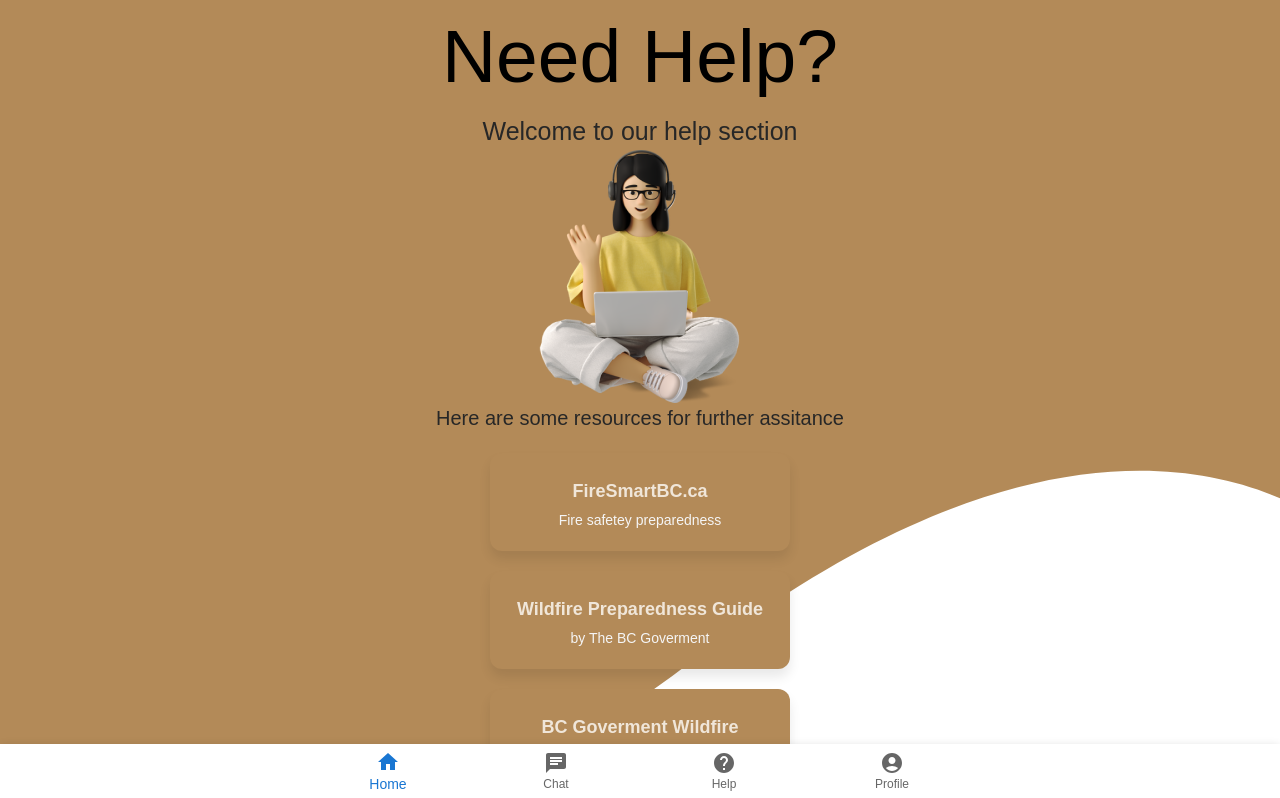
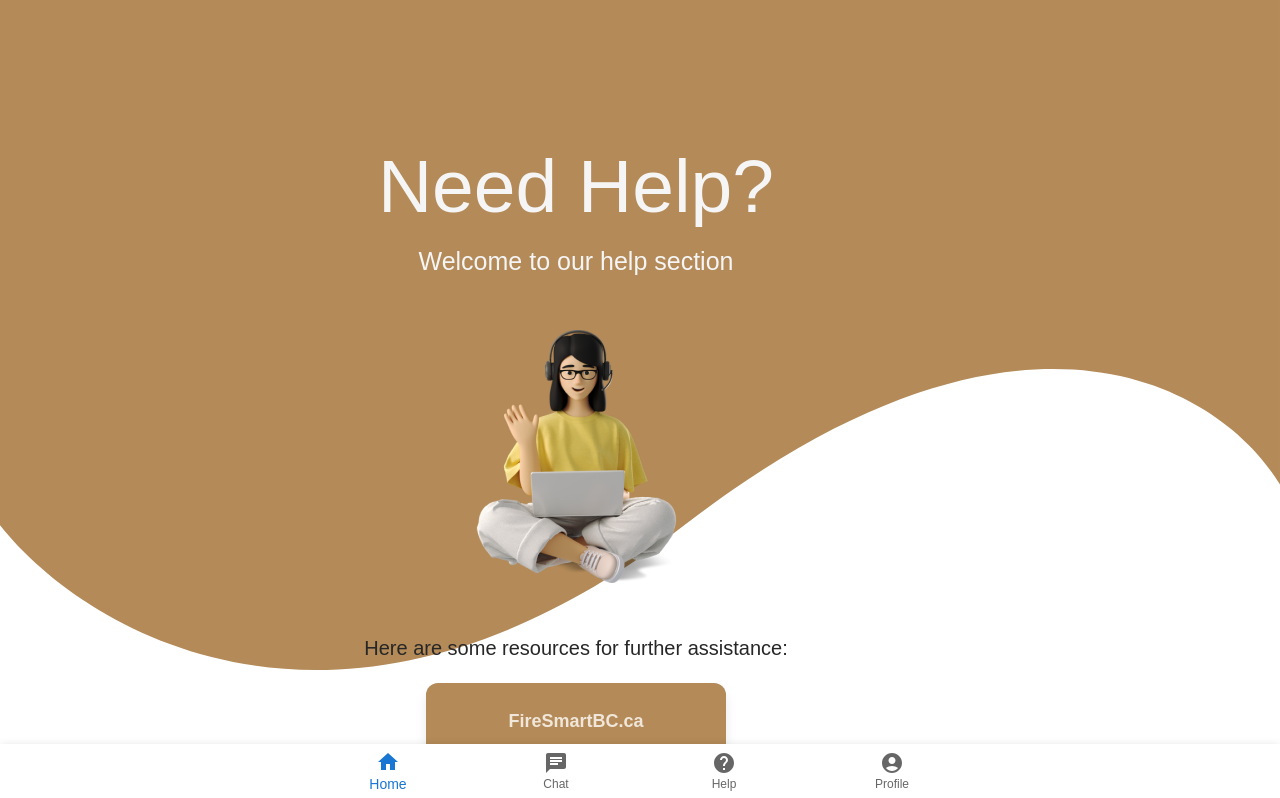
Before and after one commit to safehouse-project2/safehouse_web, a Next.js app: page /resources in a window 1280 px wide. Shown: the top 798 px of the page. Built offline with nearby package versions, Linux system fonts and the light colour scheme.

Commit message:
resource page done

```diff
--- a/components/D3Components/Header/Header.jsx
+++ b/components/D3Components/Header/Header.jsx
@@ -4,12 +4,14 @@ const TitleStyle = styled.p
 `
 font-family: Woodman;
 font-size:  ${props=>props.fs||"20px"};
+color: ${props=>props.color||"black"};
 `
 export default function Title({
     txt="Title",
     hSize="20px",
+    color="black",
 }){
     return <div>
-        <TitleStyle fs={hSize}>{txt}</TitleStyle>
+        <TitleStyle color={color} fs={hSize}>{txt}</TitleStyle>
     </div>
 }
--- a/components/D3Components/InfoCard/InfoCard.jsx
+++ b/components/D3Components/InfoCard/InfoCard.jsx
@@ -34,9 +34,12 @@ export default function InfoCard({
   fontSize2 = "14px",
   color2 = "#F5F5F5",
   fontWeight2 = "normal",
+  onCrdClick = () => { },
 }){
     return <div>
-        <CardStyle>
+    <CardStyle
+        target="_blank"
+        onClick={onCrdClick}>
             <CardText
             fontSize={fontSize1}
             fontColor={color1}
@@ -50,7 +53,7 @@ export default function InfoCard({
             fontWeight={fontWeight2}
             >{txt2}
         </CardText>
-        </CardStyle>
+    </CardStyle>
 
     </div>
 }
--- a/pages/resources.js
+++ b/pages/resources.js
@@ -4,27 +4,68 @@ import AppText from '../components/D3Components/AppText/AppText'
 import Header from '../components/D3Components/Header/Header'
 import Navbar from '../components/D3Components/Navbar/Navbar'
 import InfoCard from '../components/D3Components/InfoCard/InfoCard'
+import Image from '../components/D3Components/Image/ImageComp'
 import { useRouter } from 'next/router'
+import Link from 'next/Link'
+
+//have links open in a new tab
 
 export default function resources (){
+    const r=useRouter()
     return <div>
-            <BackgroundContainer src="./BrownGraphicBG.svg">
-            <CenterContainer>
-            <div className='flex justify-center items-center flex-col'>
-                <Header txt="Need Help?" hSize="75px"/>
-                <AppText txt="Welcome to our help section" fontSize="25px"/>
+
+        <div className='w-[100%] z-999 mt-[-20px]'>
+            <img className='z-[-999] fixed w-[100%]'src="/BrownGraphicBG.svg"/>
+        </div>
+
+        <CenterContainer>
+            <div className='flex justify-center items-center flex-col mt-[150px]'>
+                <Header
+                    color="#f5f5f5"
+                    txt="Need Help?"
+                    hSize="75px"
+                    />
+                <AppText
+                    color="#f5f5f5"
+                    txt="Welcome to our help section"
+                    fontSize="25px"
+                    />
             </div>
-            <div className='flex justify-center items-center flex-col gap-3 mt-50'>
-                <img src="./OnlineWomenTalking.png"/>
+
+            <div className='flex justify-center items-center flex-col m-[50px]'>
+                <Image
+                    width="367"
+                    height="253"
+                    src="/OnlineWomenTalking.png"
+                    />
             </div>
-            <div className='flex justify-center items-center flex-col gap-5 p-50'>
-                <AppText fontSize="20px" txt="Here are some resources for further assitance"/>
-                <InfoCard txt1="FireSmartBC.ca" txt2="Fire safetey preparedness" target="_blank" href="https://firesmartbc.ca"/>
-                <InfoCard txt1="Wildfire Preparedness Guide" txt2="by The BC Goverment" target="_blank" href="https://www2.gov.bc.ca/assets/gov/public-safety-and-emergency-services/emergency-preparedness-response-recovery/embc/preparedbc/preparedbc-guides/wildfire_preparedness_guide.pdf"/>
-                <InfoCard txt1="BC Goverment Wildfire Service" txt2="Wildfire and evacuation statuses with news and updates" target="_blank" href="https://www2.gov.bc.ca/gov/content/safety/wildfire-status"/>
+
+            <div className='flex justify-center items-center flex-col gap-5'>
+                <AppText
+                fontSize="20px"
+                txt="Here are some resources for further assistance:"
+                />
+                    <InfoCard
+                        onCrdClick={() => r.push("https://firesmartbc.ca")}
+                        txt1="FireSmartBC.ca"
+                        txt2="Fire safetey preparedness"
+                        target="_blank"
+                    />
+                <InfoCard
+                    onCrdClick={() => r.push("https://www2.gov.bc.ca/assets/gov/public-safety-and-emergency-services/emergency-preparedness-response-recovery/embc/preparedbc/preparedbc-guides/wildfire_preparedness_guide.pdf")}
+                    txt1="Wildfire Preparedness Guide"
+                    txt2="by The BC Goverment"
+                    target="_blank"
+                />
+                <InfoCard
+                    onCrdClick={() => r.push("https://www2.gov.bc.ca/gov/content/safety/wildfire-status")}
+                    txt1="BC Goverment Wildfire Service"
+                    txt2="Wildfire and evacuation statuses with news and updates"
+                    target="_blank"
+                />
             </div>
-                <Navbar/>
-            </CenterContainer>
-        </BackgroundContainer>
+
+            <Navbar/>
+         </CenterContainer>
     </div>
 }
--- a/styles/styledComps.jsx
+++ b/styles/styledComps.jsx
@@ -17,6 +17,7 @@ export const BackgroundContainer = styled.div`
     min-height: 100vh;
     // height: 100vh;
     min-width: 100vw;
+    width:${(props) => props.width || "0"};
     background-size: cover;
     background-position: center;
     background-repeat: no-repeat;
```
